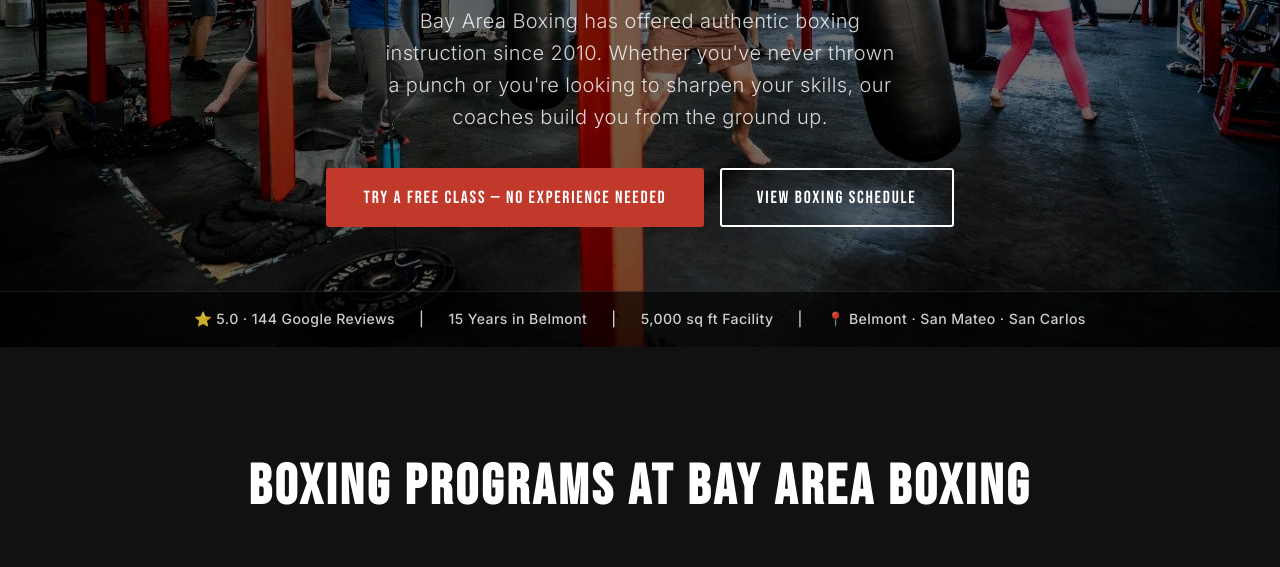
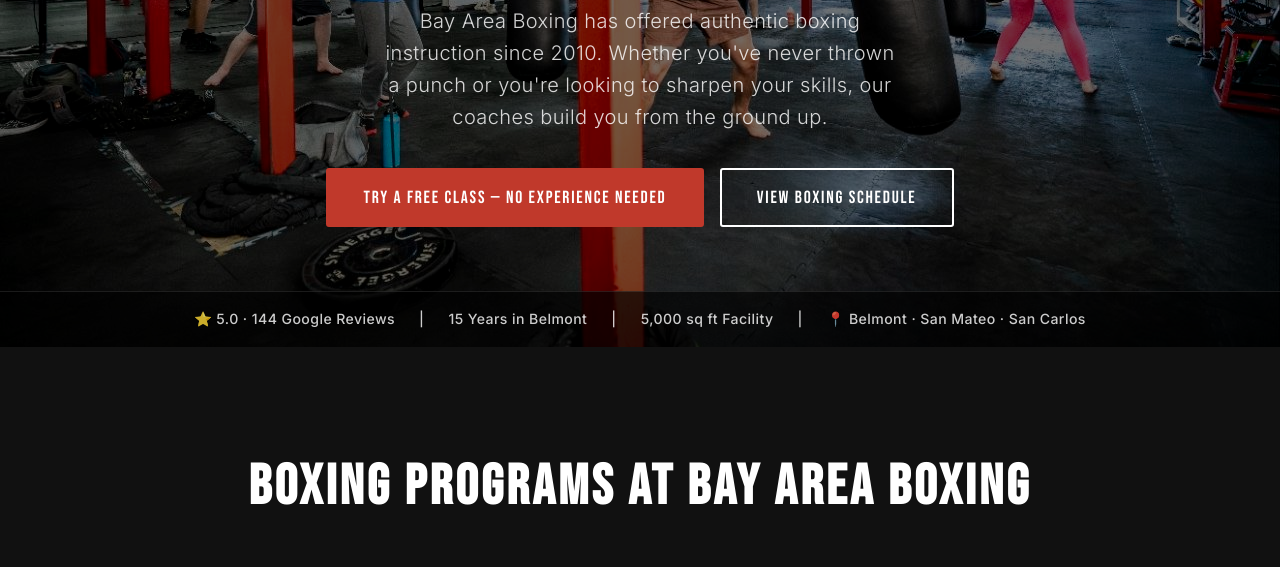
Before and after one commit to jakedeiaco/bab-website, a plain HTML site: page projects/bab-website/boxing.html in a window 1280 px wide. Shown: the part 453-1020 px from the top of the page. Drawn offline with Linux system fonts and the light colour scheme.

Commit message:
fix: boxing hero higher quality image + 644 permissions

```diff
--- a/projects/bab-website/boxing.html
+++ b/projects/bab-website/boxing.html
@@ -112,7 +112,7 @@
   </nav>
   <div class="nav-backdrop" id="nav-backdrop"></div>
 
-  <section id="hero" class="hero" style="background-image: url('img/boxing-hero.jpg');">
+  <section id="hero" class="hero" style="background: url('img/boxing-hero.jpg') center center / cover no-repeat;">
     <div class="hero-overlay"></div>
     <div class="hero-content">
       <h1>Boxing Classes in Belmont, CA</h1>
```
